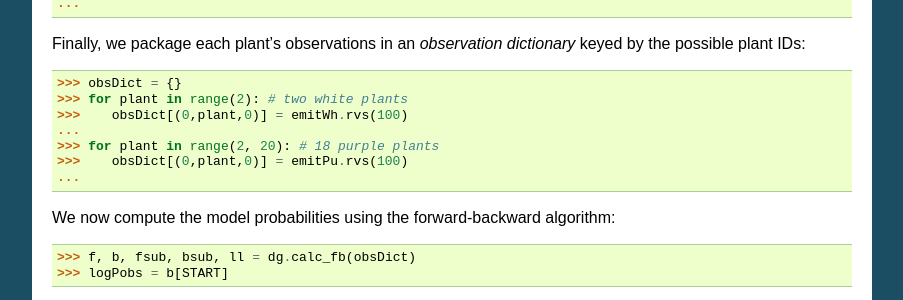
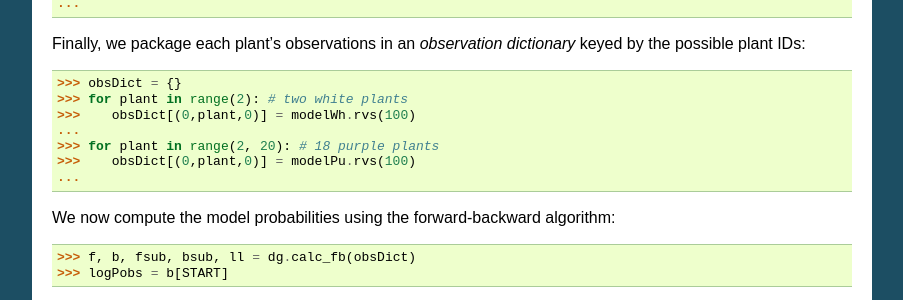
Before and after one commit to cjlee112/darwin, a Sphinx documentation site: the page built from doc/tutorials/robomendel1.rst, in a window 1280 px wide and 900 px high, scrolled down 3505 px. Shown: the part 152-452 px from the top of the window, without its empty margins (198-1101 px from the left). Built offline with Sphinx 7.4.7, drawn with Linux system fonts in a browser that asks for light colours.

Commit message:
fixed minor typo

```diff
--- a/doc/tutorials/robomendel1.rst
+++ b/doc/tutorials/robomendel1.rst
@@ -236,10 +236,10 @@ keyed by the possible plant IDs::
 
    >>> obsDict = {}
    >>> for plant in range(2): # two white plants
-   >>>    obsDict[(0,plant,0)] = emitWh.rvs(100)
+   >>>    obsDict[(0,plant,0)] = modelWh.rvs(100)
    ...
    >>> for plant in range(2, 20): # 18 purple plants
-   >>>    obsDict[(0,plant,0)] = emitPu.rvs(100)
+   >>>    obsDict[(0,plant,0)] = modelPu.rvs(100)
    ...
 
 We now compute the model probabilities using the forward-backward
```
